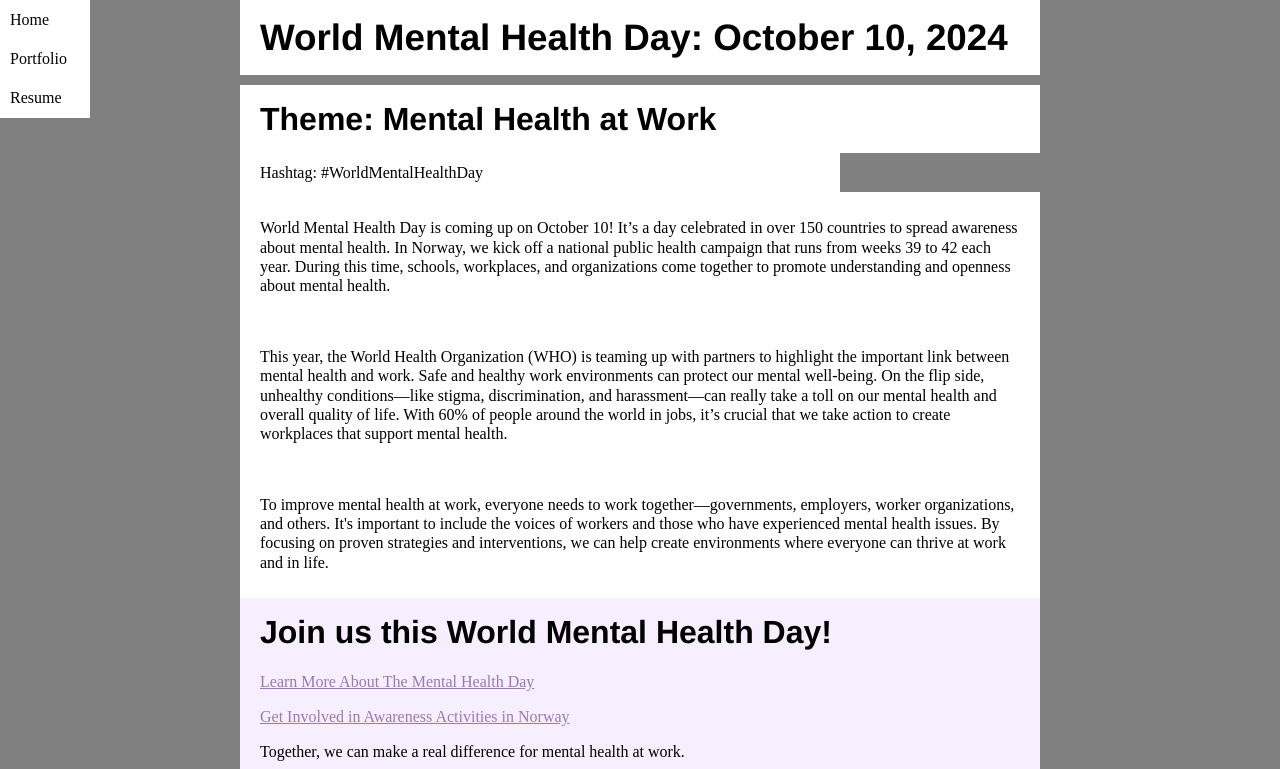
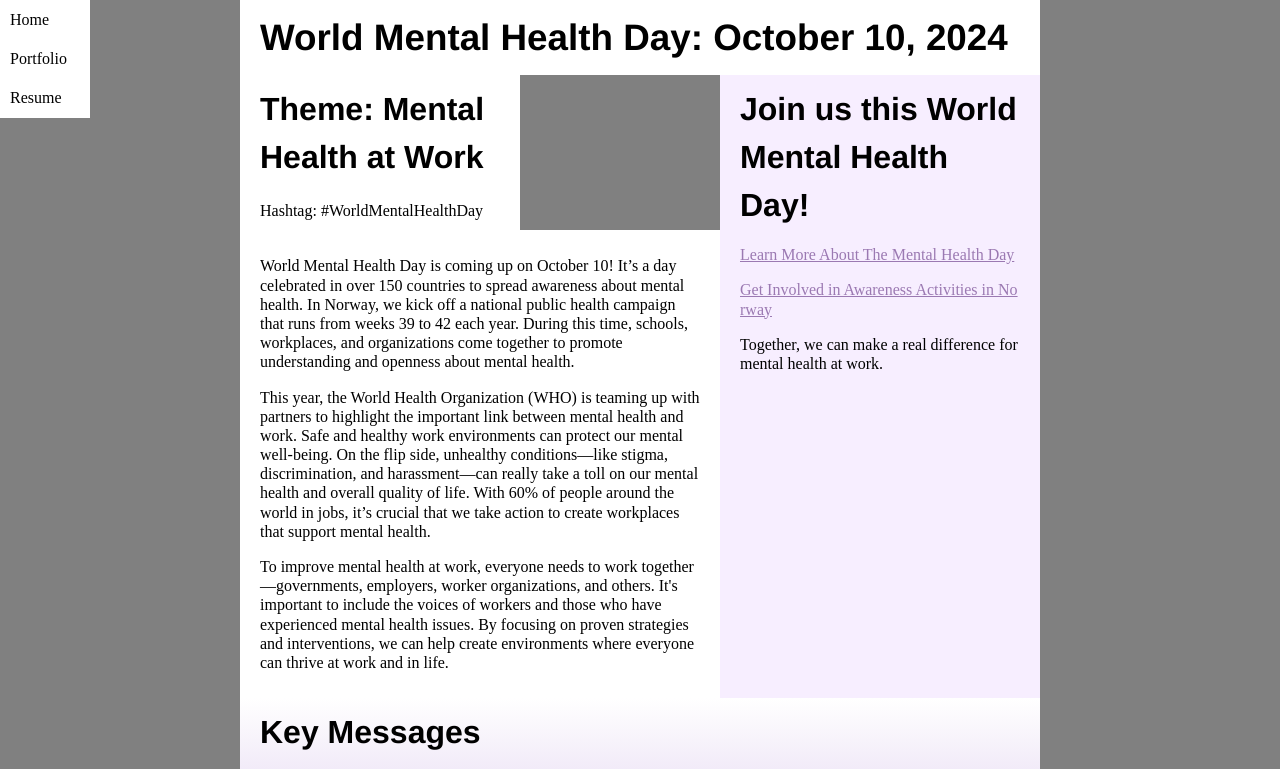
Before and after one commit to max0l/oblig-2, a plain HTML site: page index.html in a window 1280 px wide. Shown: the top 769 px of the page. Drawn offline with Linux system fonts and the light colour scheme.

Commit message:
implemented flex2

```diff
--- a/index.html
+++ b/index.html
@@ -23,7 +23,8 @@
             <h1 id="text-one">
                 World Mental Health Day: October 10, 2024
             </h1>
-            <div id="text-two-and-three">
+            <div id="tableLayout">
+                <div id="firstColumn">
                     <h2 id="text-two">
                         Theme: Mental Health at Work
                     </h2>
@@ -32,21 +33,22 @@
                             Hashtag: #WorldMentalHealthDay
                         </p>
                     </div>
+
                     <div class="no-top-margin textfourtosix">
                         <p>
-                        World Mental Health Day is coming up on October 10! It’s a day celebrated in over 150 countries
+                            World Mental Health Day is coming up on October 10! It’s a day celebrated in over 150
+                            countries
                             to
                             spread
                             awareness about mental health. In Norway, we kick off a national public health campaign that
                             runs
                             from
                             weeks
-                        39 to 42 each year. During this time, schools, workplaces, and organizations come together to
+                            39 to 42 each year. During this time, schools, workplaces, and organizations come together
+                            to
                             promote
                             understanding and openness about mental health.
                         </p>
-                </div>
-                <div class="textfourtosix">
                         <p>
                             This year, the World Health Organization (WHO) is teaming up with partners to highlight the
                             important
@@ -54,7 +56,8 @@
                             between mental health and work. Safe and healthy work environments can protect our mental
                             well-being. On
                             the
-                        flip side, unhealthy conditions—like stigma, discrimination, and harassment—can really take a
+                            flip side, unhealthy conditions—like stigma, discrimination, and harassment—can really take
+                            a
                             toll
                             on
                             our
@@ -63,11 +66,11 @@
                             that we
                             take action to create workplaces that support mental health.
                         </p>
-                </div>
-                <div class="textfourtosix">
                         <p>
-                        To improve mental health at work, everyone needs to work together—governments, employers, worker
-                        organizations, and others. It's important to include the voices of workers and those who have
+                            To improve mental health at work, everyone needs to work together—governments, employers,
+                            worker
+                            organizations, and others. It's important to include the voices of workers and those who
+                            have
                             experienced
                             mental health issues. By focusing on proven strategies and interventions, we can help create
                             environments
@@ -90,6 +93,7 @@
                         Together, we can make a real difference for mental health at work.
                     </p>
                 </section>
+            </div>
             <section class="text-eleven">
                 <h2 id="link2">
                     Key Messages
--- a/stylesheet.css
+++ b/stylesheet.css
@@ -296,33 +296,49 @@ a:visited {
         display: -webkit-flex;
         flex-direction: column;
         justify-content: flex-start;
+
     }
 
+    #tableLayout {
+        display: flex;
+        display: -webkit-flex;
+    }
+
+    #firstColumn {
+        flex-grow: 1;
+        max-width: 60%;
+    }
+
+    #text-one,
     .textfourtosix,
     h1,
     .textseventoten {
         margin-bottom: 0;
     }
 
-    .text-one {
+    #text-one {
         width: 100%;
         box-sizing: border-box;
     }
 
-    .text-two {
-        width: 70%;
-    }
-
-    .textfourtosix {
-        flex-grow: 0.5;
-    }
-
-    .textseventoten {
-        flex-flow: wrap;
+    #text-two {
+        max-width: 50%;
     }
 
     #text-three {
         padding: 10px 20px;
+        max-width: 50%;
+    }
+
+
+
+    .textfourtosix {
+        flex-grow: 1;
+    }
+
+    .textseventoten {
+
+        flex-grow: 10;
     }
 
     /* https://stackoverflow.com/a/14745429 */
@@ -332,9 +348,4 @@ a:visited {
         -moz-columns: 2;
     }
 
-    .text-eleven {
-        background: white;
-
-    }
-
 }
```
Lines whose indentation alone changed are shown as unchanged.
